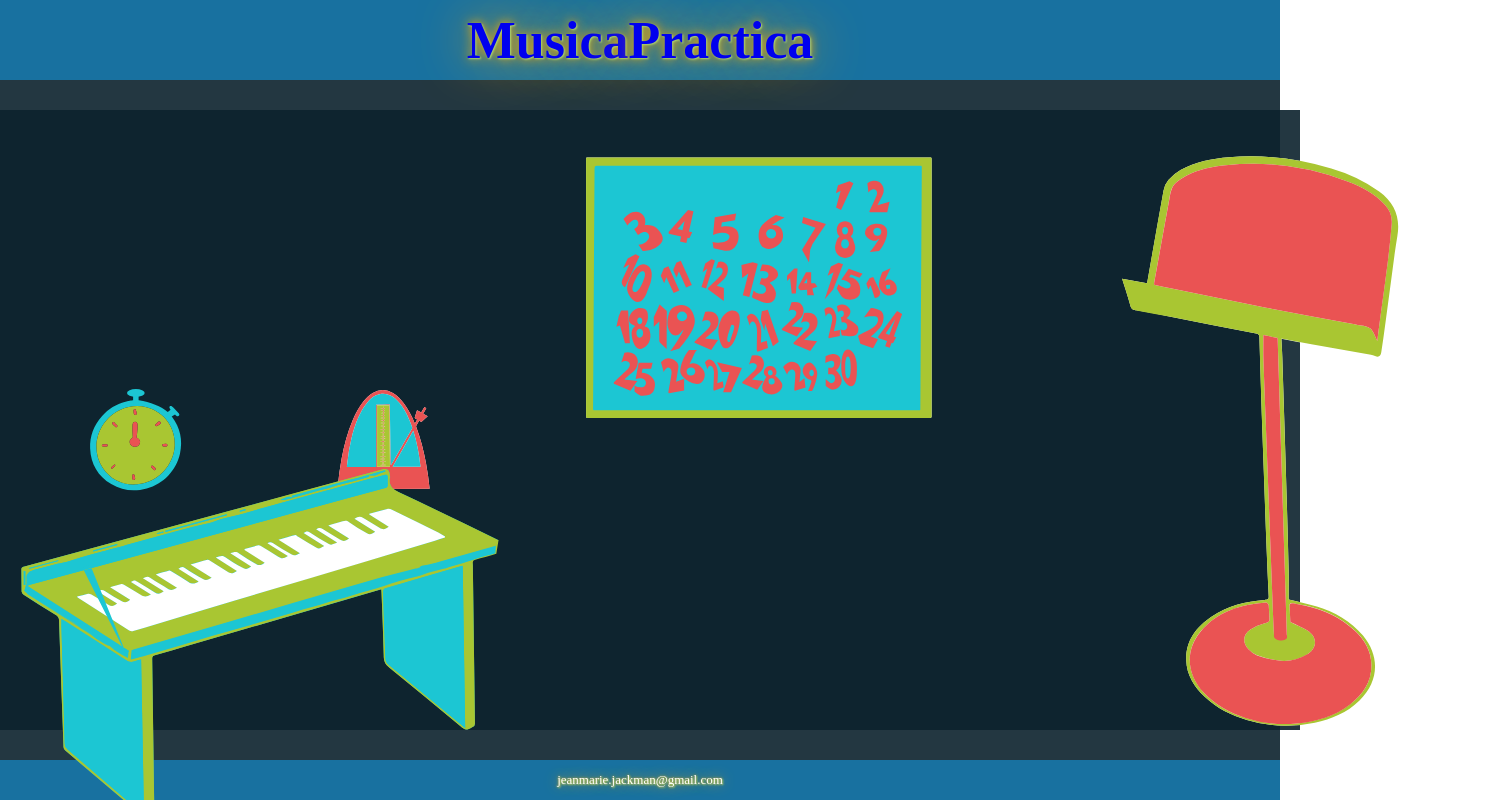
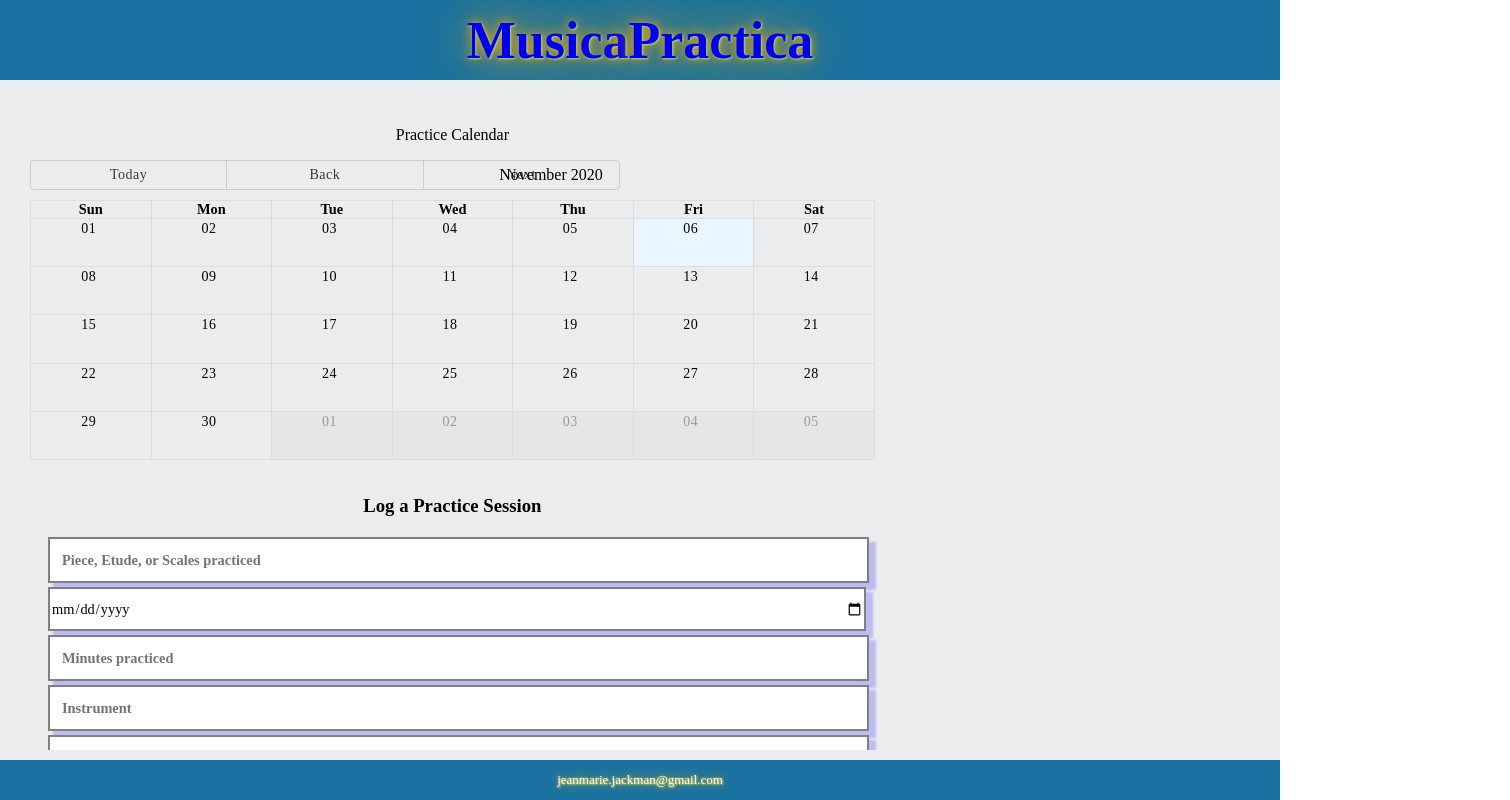
Before and after one commit to JeanmarieJackman/MusicaPractica, a React (Create React App) app: page /PrLogContainer in a window 1280 px wide. Shown: the top 800 px of the page, 1510 px wide, since content can reach past the window. Built offline with nearby package versions, Linux system fonts and the light colour scheme; no server answers.

Commit message:
route to log is working, css is corrected

```diff
--- a/src/App.css
+++ b/src/App.css
@@ -17,11 +17,11 @@
   background-color: #0d232ee7;
   height: 85vh;
   display: flex;
-  flex-direction: row;
+  /* flex-direction: row;
   align-items: center;
   justify-content: space-evenly;
-  font-size: calc(10px + 2vmin);
-  color: white;
+  font-size: calc(10px + 2vmin);*/
+  /* color: white;  */
 }
 
 .App-footer {
@@ -105,6 +105,31 @@ div.sidebar button {
   text-shadow: 1px 1px 2px rgb(173, 216, 112), 0 0 1em rgb(255, 174, 0), 0 0 0.2em rgb(255, 174, 0);
 }
 
+.container {
+  flex: 1;
+  width: 100%;
+  display: flex;
+  flex-direction: row;
+  justify-content: space-between;
+  background-color: #ffffffe7;
+}
+.master-detail-element {
+  float:left;
+  margin: 10px;
+  padding: 20px;
+  /* border: 2px solid grey; */
+}
+
+.sidebar {
+  min-width: 66%;
+  overflow: scroll;
+}
+
+.detail {
+  width:33%;
+}
+
+
 .grid-container {
   background-color: #0d232ee7;
   /* max-height: 95vh; */
@@ -170,29 +195,6 @@ img:hover {
   font-size: 30px;
 }
 
-.container {
-  flex: 1;
-  width: 100%;
-  display: flex;
-  flex-direction: row;
-  justify-content: space-between;
-}
-
-.master-detail-element {
-  float:left;
-  margin: 10px;
-  padding: 20px;
-  border: 2px solid grey;
-}
-
-.sidebar {
-  min-width: 66%;
-  overflow: scroll;
-}
-
-.detail {
-  width:33%;
-}
 
 form.new-practice-log-form {
   padding: 1em;
--- a/src/App.js
+++ b/src/App.js
@@ -4,7 +4,7 @@ import './App.css';
 import { Router, Route, Switch } from 'react-router-dom';
 import Home from './components/Home';
 import Navigation from './components/Navigation';
-import PracticeLog from './components/PracticeLog';
+import PrLogContainer from './containers/PrLogContainer';
 import history from './history';
 
 
@@ -18,9 +18,6 @@ class App extends React.Component {
           <div>
           <Navigation className="app-name" />
           </div>
-          {/* <div >
-          <h1 className="app-name">Musica<b>Practica</b></h1>
-          </div> */}
         </header>
       <main className="App-main" >
 
@@ -28,8 +25,8 @@ class App extends React.Component {
       <Router history={history}>
 
           <Switch>
-          <Route path='/' component={Home}  />
-          <Route path='/PracticeLog' component={PracticeLog} />
+          <Route path='/' exact component={Home}  />
+          <Route path='/PrLogContainer' exact component={PrLogContainer} />
           <Route component={Error} />
 
           </Switch>
@@ -38,7 +35,7 @@ class App extends React.Component {
       </main>
       <footer className="App-footer">
           <p className="app-name">jeanmarie.jackman@gmail.com</p>
-          </footer>
+        </footer>
       </div>
   )
   }
--- a/src/components/Home.js
+++ b/src/components/Home.js
@@ -4,7 +4,6 @@ import Keyboard from '../images/keyboard_v1-06.svg';
 import Metronome from '../images/metronome_v1-02.svg';
 import MusicStand from '../images/music_stand_v1-04.svg';
 import Timer from '../images/timer_v1-03.svg';
-import PrLogContainer from '../containers/PrLogContainer';
 import history from '../history.js';
 
 
```
